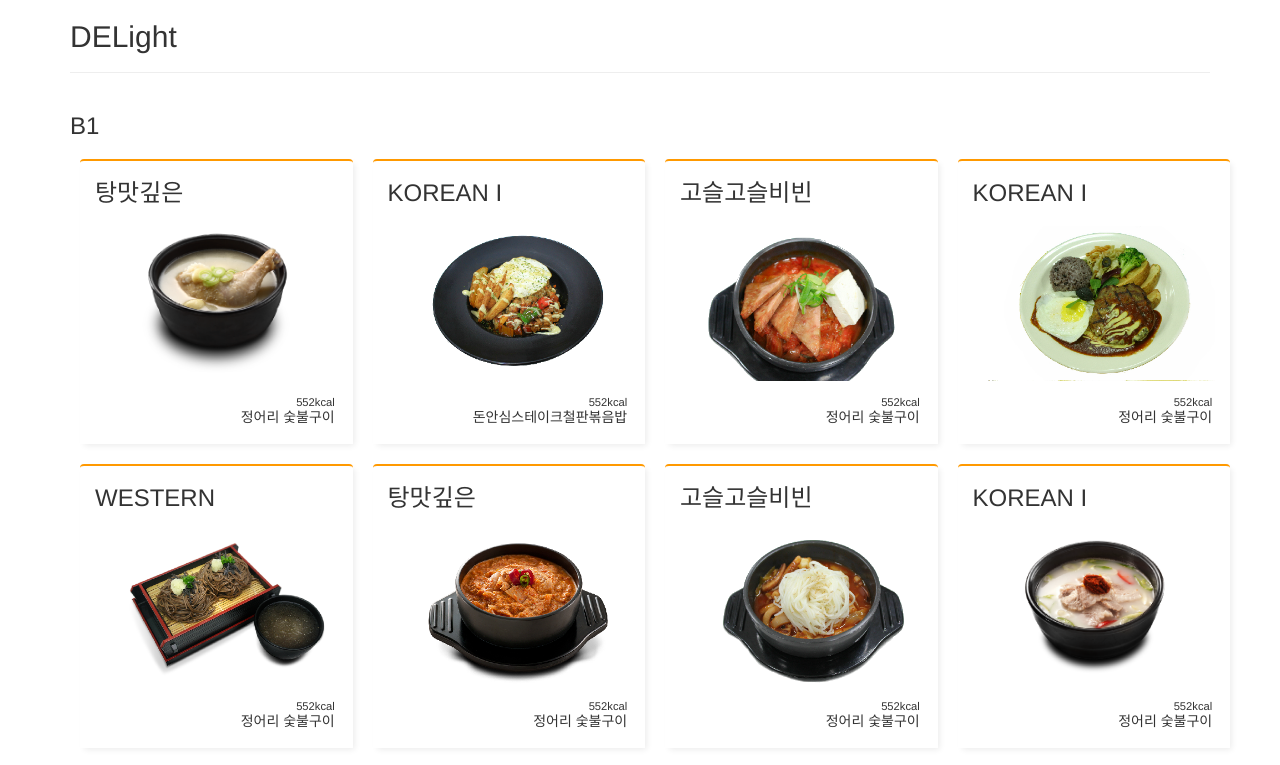
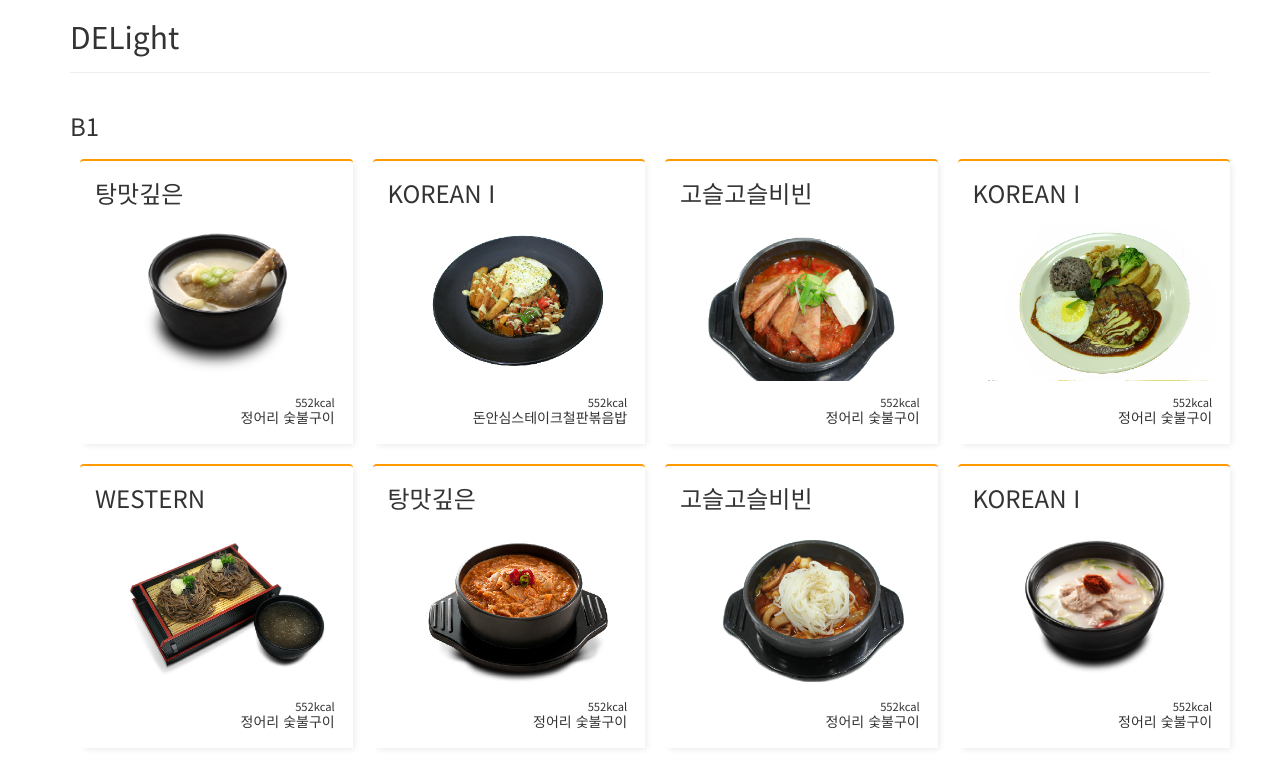
Before and after one commit to galsaekgom/ESC_DELight, a website: page index.html in a window 1280 px wide. Shown: the top 765 px of the page. Drawn offline with nearby package versions, Linux system fonts and the light colour scheme; no server answers.

Commit message:
webfont notosanskr 적용

```diff
--- a/assets/css/delight.css
+++ b/assets/css/delight.css
@@ -1,3 +1,9 @@
+@import url(http://fonts.googleapis.com/earlyaccess/notosanskr.css);
+
+body{
+    font-family: 'Noto Sans KR', sans-serif;
+}
+
 .header{
     padding-bottom: 9px;
     margin: 20px 0 20px;
```
